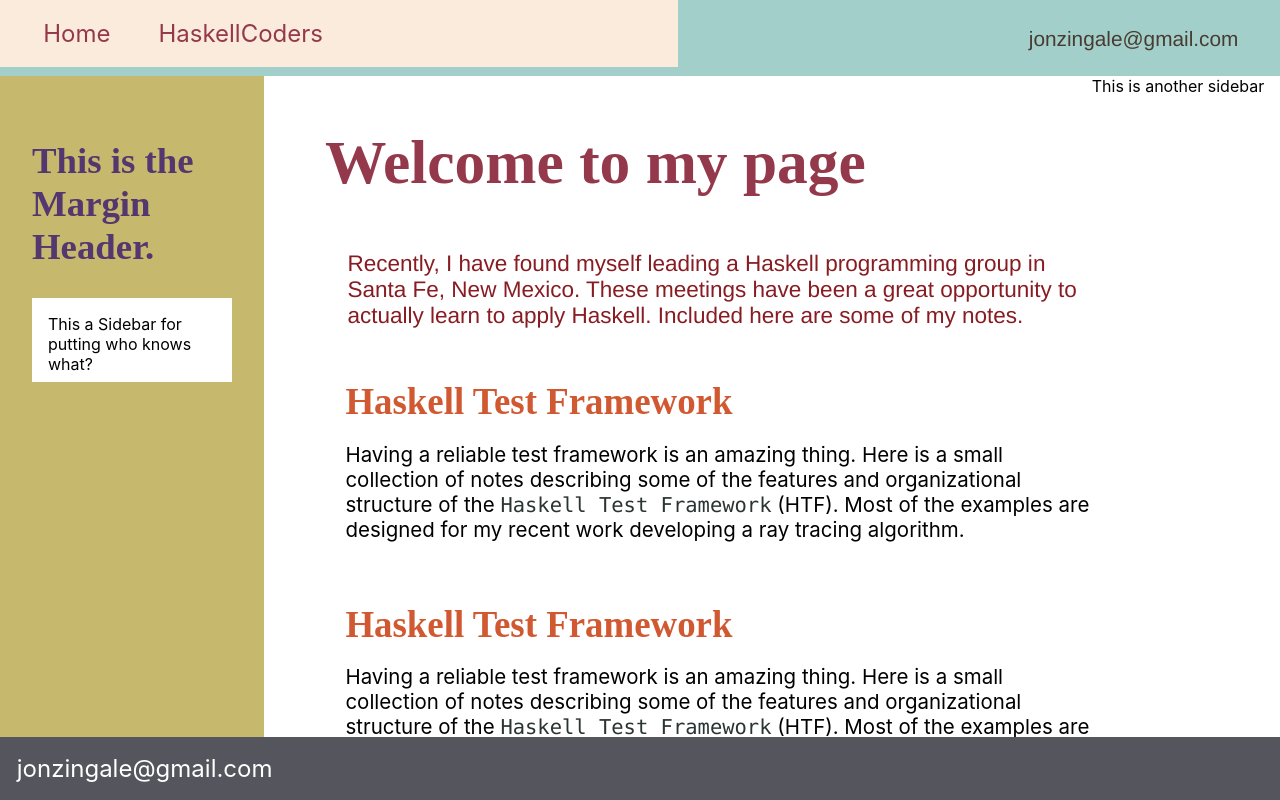
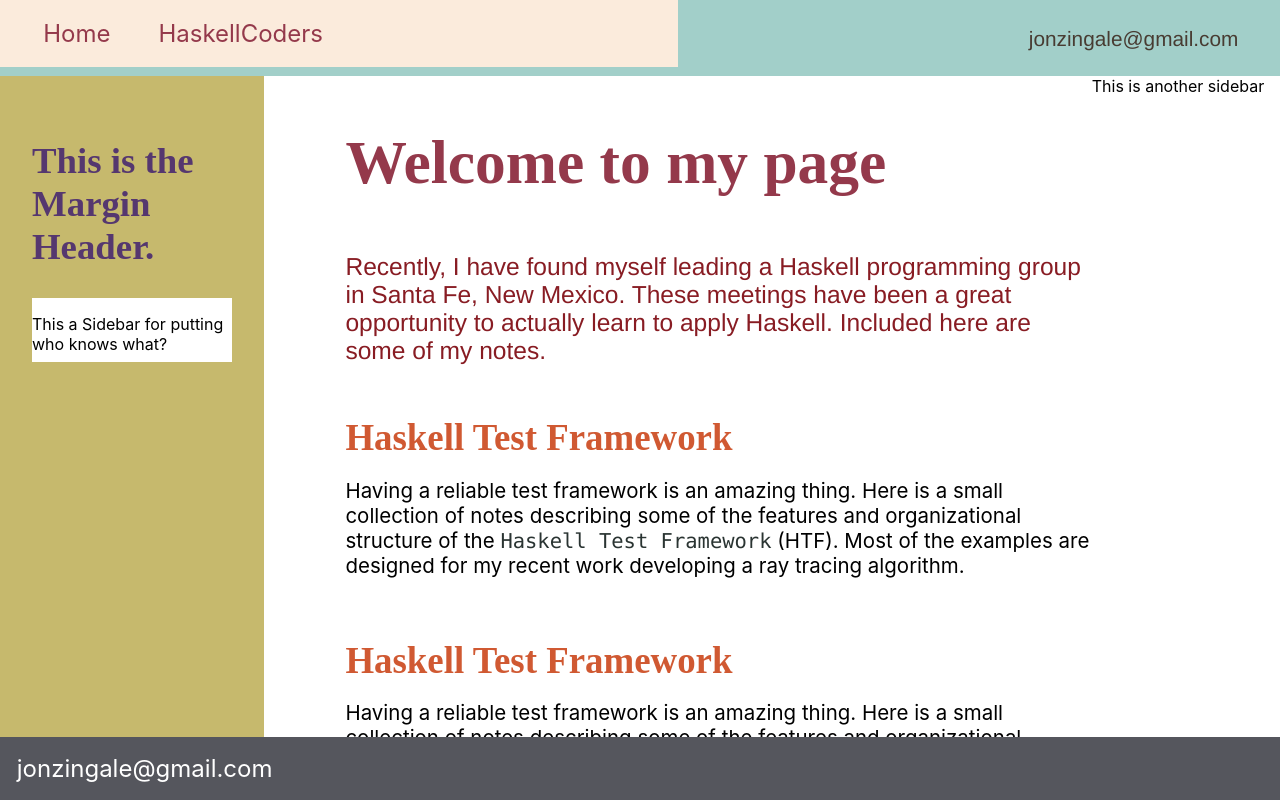
Before and after one commit to jonzingale/Website, a React (Create React App) app: page / in a window 1280 px wide. Shown: the top 800 px of the page. Built offline with nearby package versions, Linux system fonts and the light colour scheme; a web font is replaced by a local one.

Commit message:
better padding

```diff
--- a/src/css/main.css
+++ b/src/css/main.css
@@ -96,7 +96,7 @@ code {
 }
 
 article {
-  padding-left: 3em;
+  padding-left: 4em;
   grid-area: content;
   padding-bottom: 10em;
   font-size: 1.28em;
@@ -132,17 +132,14 @@ footer {
 .introduction {
   color: var(--global-color-intro-text);
   background-color: var(--global-color-intro-background);
-
-  padding-left: 1em;
   padding-top: 1em;
   align-items:center;
-  font-size: 1.1em;
+  font-size: 1.2em;
   font-family: helvetica;
 }
 
 .card {
   background-color: var(--global-color-card-background);
-  padding-left: 1em;
   padding-top: 1em;
   padding-bottom: 0.5em;
 }
```
